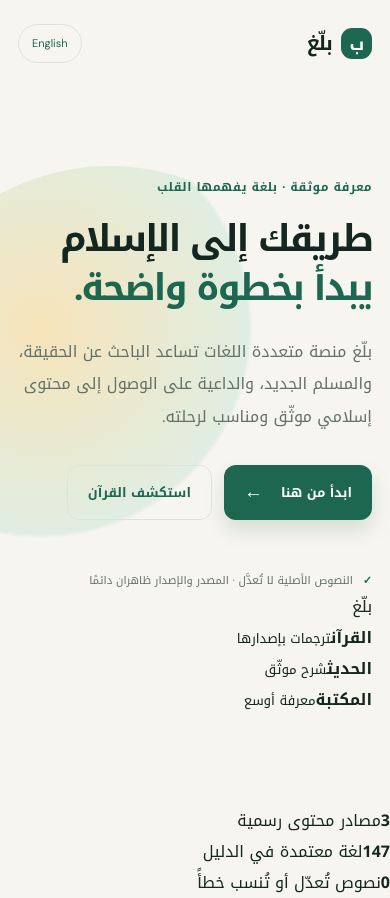
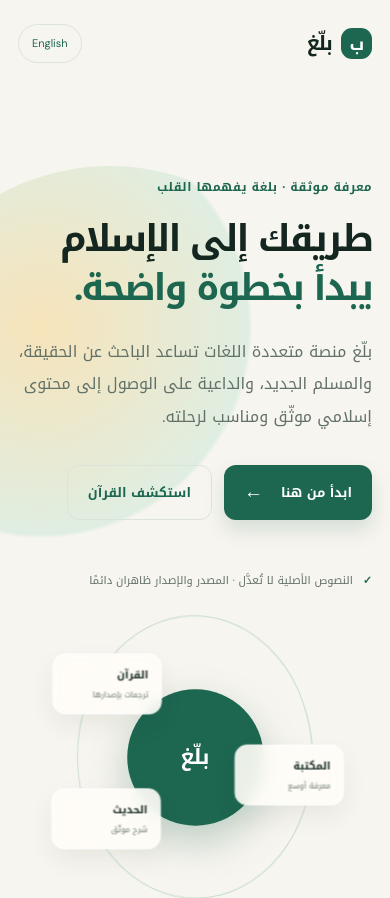
Before and after one commit to mostafasalem3500-prog/islamic-guidance-platform, a Next.js app: page / in a window 390 px wide. Shown: the top 898 px of the page. Built offline with nearby package versions, Linux system fonts and the light colour scheme.

Commit message:
feat: add responsive motion and trust design system

```diff
--- a/app/globals.css
+++ b/app/globals.css
@@ -140,3 +140,32 @@ footer p { color:var(--muted); font-size:10px; max-width:550px; line-height:1.8;
 .language-chips a.active { color:white; background:var(--emerald); border-color:var(--emerald); }
 .translation-label { margin:0 0 13px; color:var(--muted); font-size:11px; }
 .translation-label b { color:var(--ink); }
+
+.hero { display:grid; grid-template-columns:1.1fr .9fr; align-items:center; gap:36px; }
+.hero-copy-wrap { position:relative; z-index:1; }
+.hero-compass { min-height:410px; position:relative; display:grid; place-items:center; }
+.hero-compass:before { content:""; position:absolute; inset:16px; border:1px solid #bfd8c7; border-radius:50%; animation:slow-spin 26s linear infinite; }
+.hero-compass:after { content:""; position:absolute; width:245px; height:245px; border-radius:50%; background:radial-gradient(circle,#d7ebd7 0 44%,transparent 45%); opacity:.85; }
+.compass-ring { width:155px; height:155px; z-index:1; display:grid; place-items:center; border-radius:50%; color:#fff; background:var(--emerald); box-shadow:0 18px 45px #1d665047; font-size:24px; font-weight:700; }
+.compass-card { position:absolute; z-index:2; min-width:124px; padding:12px 14px; background:#fffdf8e8; backdrop-filter:blur(8px); border:1px solid #ffffff; border-radius:14px; box-shadow:0 13px 30px #10251b12; animation:float 5s ease-in-out infinite; }
+.compass-card b,.compass-card small { display:block; }
+.compass-card b { font-size:12px; margin-bottom:3px; }
+.compass-card small { color:var(--muted); font-size:9px; }
+.card-quran { top:38px; inset-inline-end:15px; }
+.card-hadith { bottom:38px; inset-inline-end:14px; animation-delay:-1.8s; }
+.card-library { bottom:95px; inset-inline-start:8px; animation-delay:-3.3s; }
+.trust-grid { max-width:1124px; margin:-25px auto 0; position:relative; z-index:3; padding:21px 28px; border:1px solid #e2e8df; border-radius:18px; background:#fffdf8e8; backdrop-filter:blur(10px); display:grid; grid-template-columns:repeat(3,1fr) auto; gap:20px; align-items:center; box-shadow:0 12px 28px #10251b0b; }
+.trust-grid div { padding-inline-start:18px; border-inline-start:1px solid var(--line); }
+.trust-grid div:first-child { border:0; padding-inline-start:0; }
+.trust-grid strong,.trust-grid span { display:block; }
+.trust-grid strong { color:var(--emerald); font:700 23px "DM Sans",sans-serif; direction:ltr; text-align:right; }
+.trust-grid span { color:var(--muted); font-size:10px; }
+.trust-grid a { color:var(--emerald); font-size:11px; font-weight:700; white-space:nowrap; }
+@keyframes float { 50% { transform:translateY(-9px); } }
+@keyframes slow-spin { to { transform:rotate(360deg); } }
+.button,.journey-card,.source-card,.category-grid article,.library-grid article { transition:transform .2s ease,box-shadow .2s ease,border-color .2s ease; }
+.button:hover,.journey-card:hover,.source-card:hover,.category-grid article:hover,.library-grid article:hover { transform:translateY(-3px); box-shadow:0 14px 28px #10251b12; border-color:#bbd4c1; }
+.button:focus-visible,a:focus-visible,button:focus-visible,select:focus-visible { outline:3px solid #c9954980; outline-offset:3px; }
+@media (prefers-reduced-motion:reduce) { *,*::before,*::after { animation-duration:.01ms !important; animation-iteration-count:1 !important; scroll-behavior:auto !important; } }
+@media (max-width:800px) { .hero { grid-template-columns:1fr; } .hero-compass { min-height:300px; max-width:380px; width:100%; margin:auto; } .trust-grid { margin:0 18px; grid-template-columns:1fr 1fr; } .trust-grid a { grid-column:1/-1; } }
+@media (max-width:520px) { .hero-compass { transform:scale(.88); margin-top:-20px; margin-bottom:-22px; } .trust-grid { grid-template-columns:1fr; gap:13px; } .trust-grid div { padding-inline-start:0; border:0; } }
```
